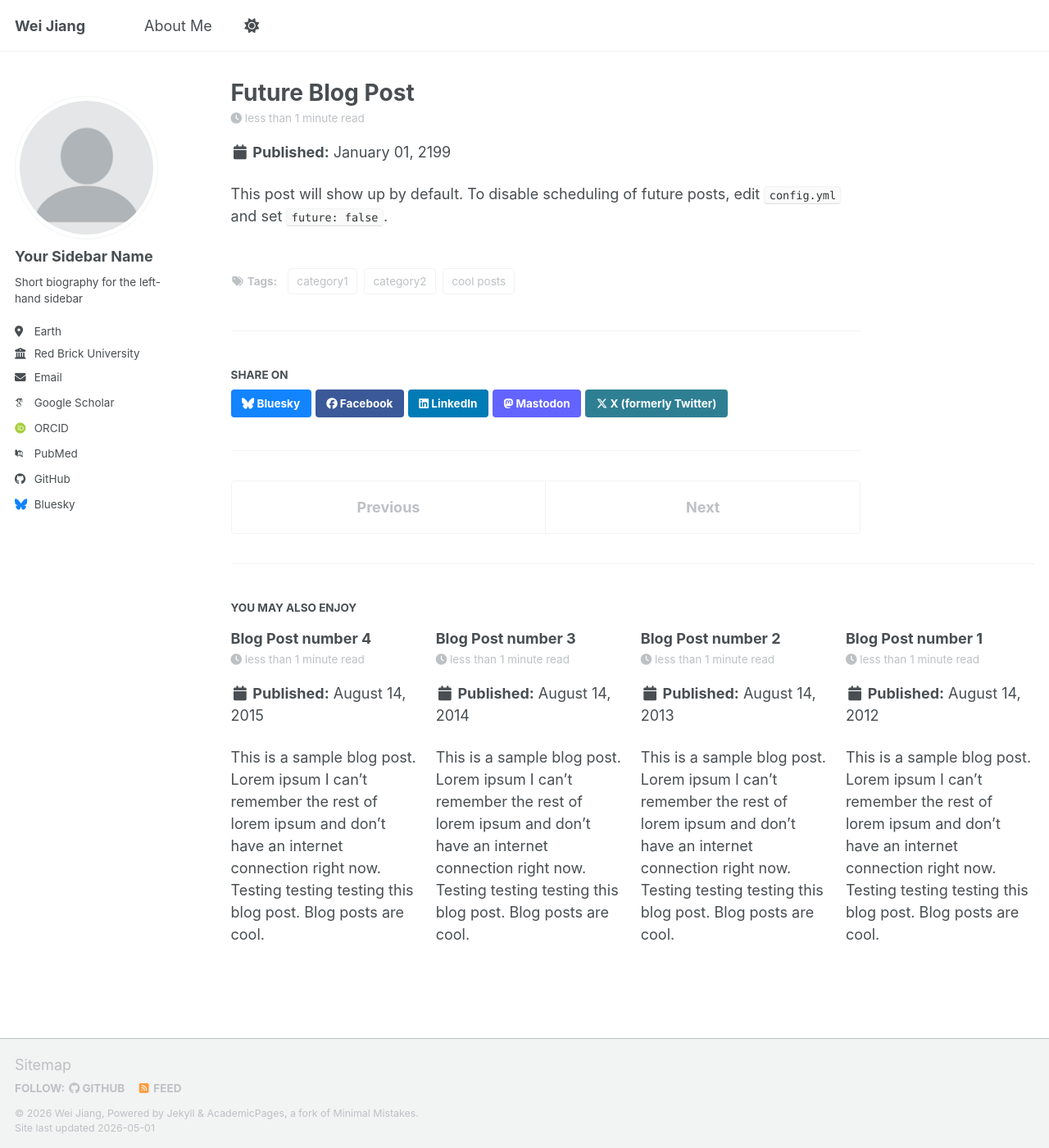
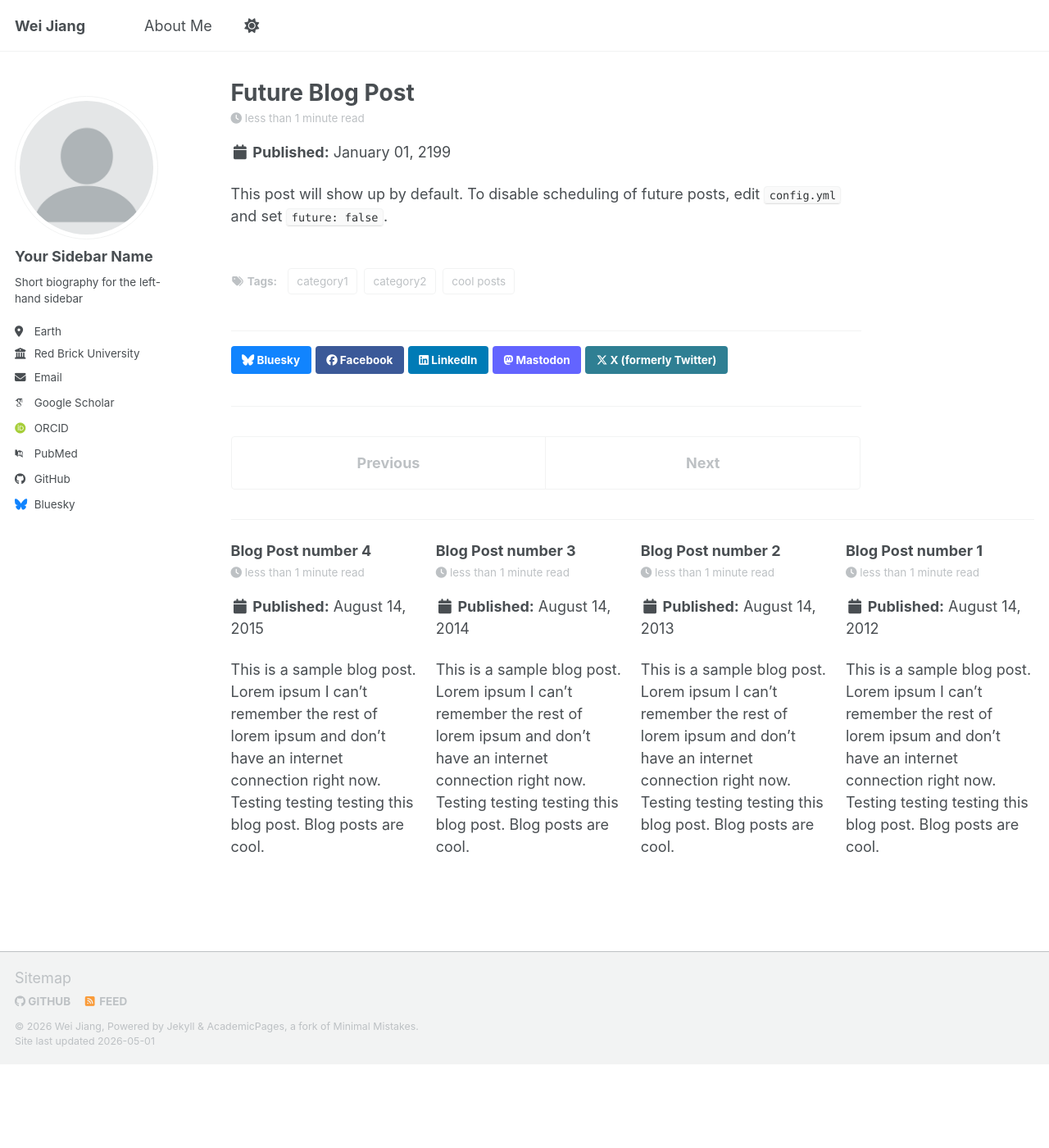
Before and after one commit to jiangwei-econ/jiangwei-econ.github.io, a Jekyll site: the page built from _posts/2199-01-01-future-post.md, in a window 1280 px wide and 1400 px high. Shown: the whole window at 82% size. Built offline with Jekyll 4.4.1, drawn with Linux system fonts in a browser that asks for light colours; some web fonts are replaced; a script bundle is joined from its source files by our own code; library files that are not in the unit come from our copies; part of the change alters nothing that is shown.

```diff
--- a/_config.yml
+++ b/_config.yml
@@ -7,7 +7,7 @@
 # server process.
 
 # Basic Site Settings
-locale                   : "en-US"
+locale                   : "China"
 site_theme               : "default" # The available themes options are "default", "air", "sunrise", "mint", "dirt" and "contrast"
 title                    : "Wei Jiang"
 title_separator          : "-"
```
